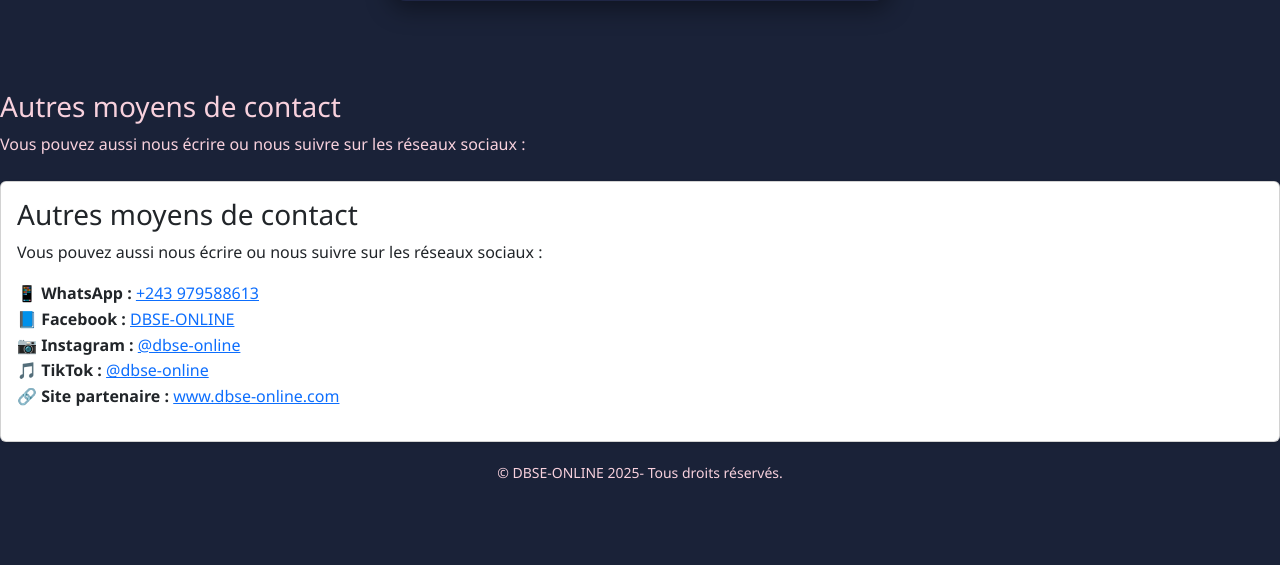
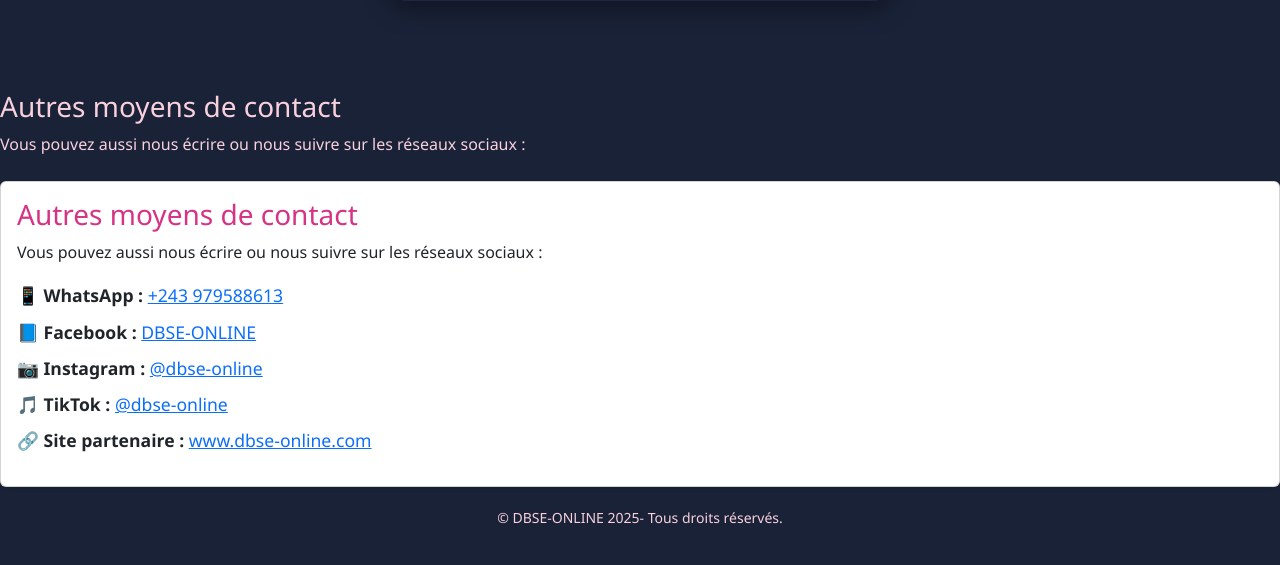
Before and after one commit to aichadestiny07/vente-enligne, a PHP site: page /contact.html in a window 1280 px wide. Shown: the part 808-1373 px from the top of the page. Before the commit the page ends 1287 px from the top, so only its background shows below. Run offline with PHP 8.4, Linux system fonts and the light colour scheme.

Commit message:
Update style.css

```diff
--- a/style.css
+++ b/style.css
@@ -401,7 +401,14 @@ section, main{
   background-color :var(--bleu-nuit);
 }
 
+.social-links li {
+  margin-bottom: 8px;
+  font-size: 1.1rem;
+}
 
+.card-title {
+  color: #d63384; /* exemple rose Bootstrap */
+}
 /* style.css */
 
 /* ------------------------------------------- */
```
